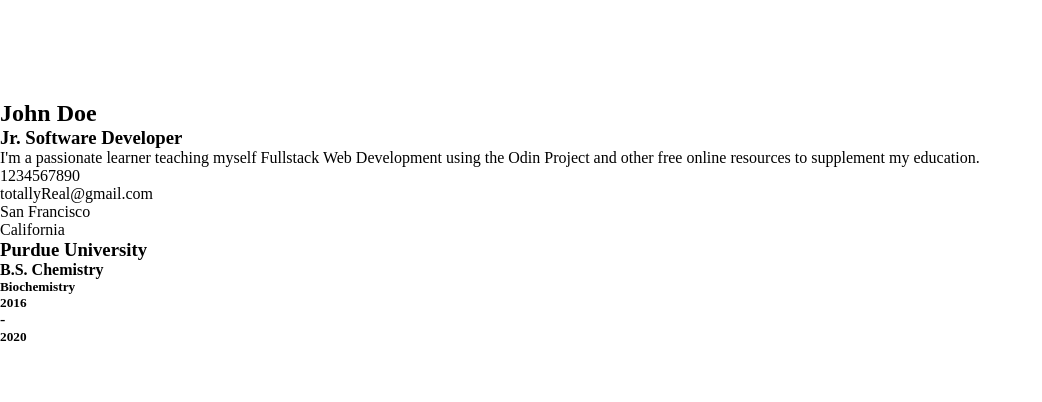
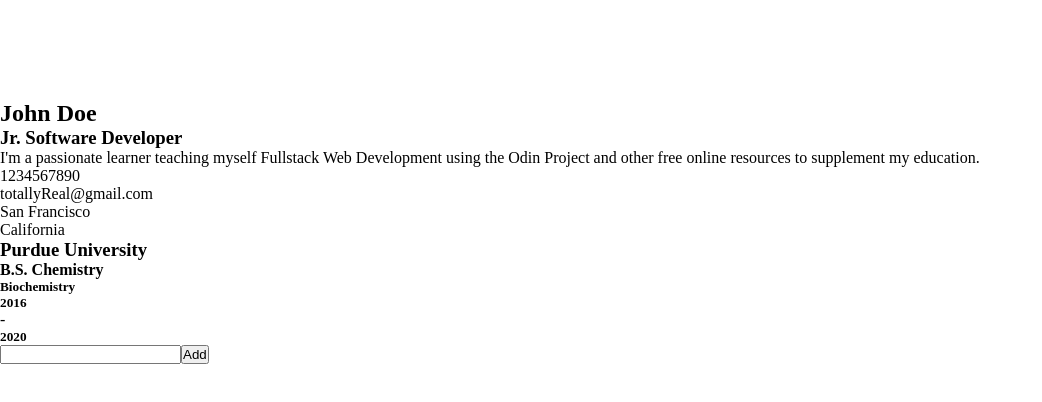
Before and after one commit to JaeGif/CV-Application, a React (Create React App) app: page / in a window 1280 px wide. Shown: the top 402 px of the page, without its empty margins (0-1042 px from the left). Built offline with nearby package versions, Linux system fonts and the light colour scheme.

Commit message:
delete button for skills added

```diff
--- a/package.json
+++ b/package.json
@@ -10,6 +10,7 @@
     "react": "^18.2.0",
     "react-dom": "^18.2.0",
     "react-scripts": "5.0.1",
+    "uniqid": "^5.4.0",
     "web-vitals": "^3.0.3"
   },
   "scripts": {
--- a/src/App.js
+++ b/src/App.js
@@ -3,6 +3,7 @@ import Contact from './components/Contact';
 import './reset.css';
 import Education from './components/Education';
 import ProfileImage from './components/ProfileImage';
+import Skills from './components/Skills';
 
 function App() {
   return (
@@ -11,6 +12,7 @@ function App() {
       <PersonalInfo></PersonalInfo>
       <Contact></Contact>
       <Education></Education>
+      <Skills></Skills>
     </div>
   );
 }
--- a/src/components/ProfileImage.js
+++ b/src/components/ProfileImage.js
@@ -29,7 +29,7 @@ export class ProfileImage extends Component {
 
   render() {
     const { img, isEdit } = this.state;
-    let imageParsed = (img) => {
+    let imageParsed = () => {
       let reader = new FileReader();
       reader.onloadend = () => {
         return reader.result;
--- a/src/components/Skills.js
+++ b/src/components/Skills.js
@@ -0,0 +1,69 @@
+import React, { Component } from 'react';
+import uniqid from 'uniqid';
+import SkillsRender from './SkillsRender';
+
+export class Skills extends Component {
+  constructor() {
+    super();
+    this.state = {
+      skill: { text: '', id: uniqid() },
+      skills: [],
+      isEdit: true,
+    };
+  }
+  onSkillSubmit = (e) => {
+    e.preventDefault();
+    this.setState({
+      skills: this.state.skills.concat(this.state.skill),
+      skill: { text: '', id: uniqid() },
+    });
+    this.changeEdit();
+  };
+  onSkillChange = (e) => {
+    this.setState({
+      skill: { text: e.target.value, id: this.state.skill.id },
+    });
+  };
+
+  onDeleteClick = (id) => {
+    this.setState({
+      skills: this.state.skills.filter((el) => id !== el.id),
+    });
+  };
+
+  changeEdit = () => {
+    if (this.state.isEdit) {
+      this.setState({
+        isEdit: false,
+      });
+    } else {
+      this.setState({
+        isEdit: true,
+      });
+    }
+  };
+  render() {
+    const { skills, isEdit } = this.state;
+    return (
+      <div>
+        {isEdit ? (
+          <form>
+            <input onChange={this.onSkillChange} type='text'></input>
+            <button onClick={this.onSkillSubmit} type='submit'>
+              Add
+            </button>
+          </form>
+        ) : (
+          <div onClick={this.changeEdit}>
+            <SkillsRender
+              skills={skills}
+              delete={this.onDeleteClick}
+            ></SkillsRender>
+          </div>
+        )}
+      </div>
+    );
+  }
+}
+
+export default Skills;
--- /dev/null
+++ b/src/components/SkillsRender.js
@@ -0,0 +1,32 @@
+import React, { Component } from 'react';
+
+class SkillsRender extends Component {
+  constructor(props) {
+    super(props);
+    this.state = {};
+  }
+  render() {
+    return (
+      <div>
+        <ul>
+          {this.props.skills.map((skill) => {
+            return (
+              <li key={skill.id}>
+                {skill.text}{' '}
+                <p
+                  onClick={() => {
+                    this.props.delete(skill.id);
+                  }}
+                >
+                  Trash
+                </p>
+              </li>
+            );
+          })}
+        </ul>
+      </div>
+    );
+  }
+}
+
+export default SkillsRender;
```
Also changed, not shown: 1 other file (tests, documents, lock files or other folders).
